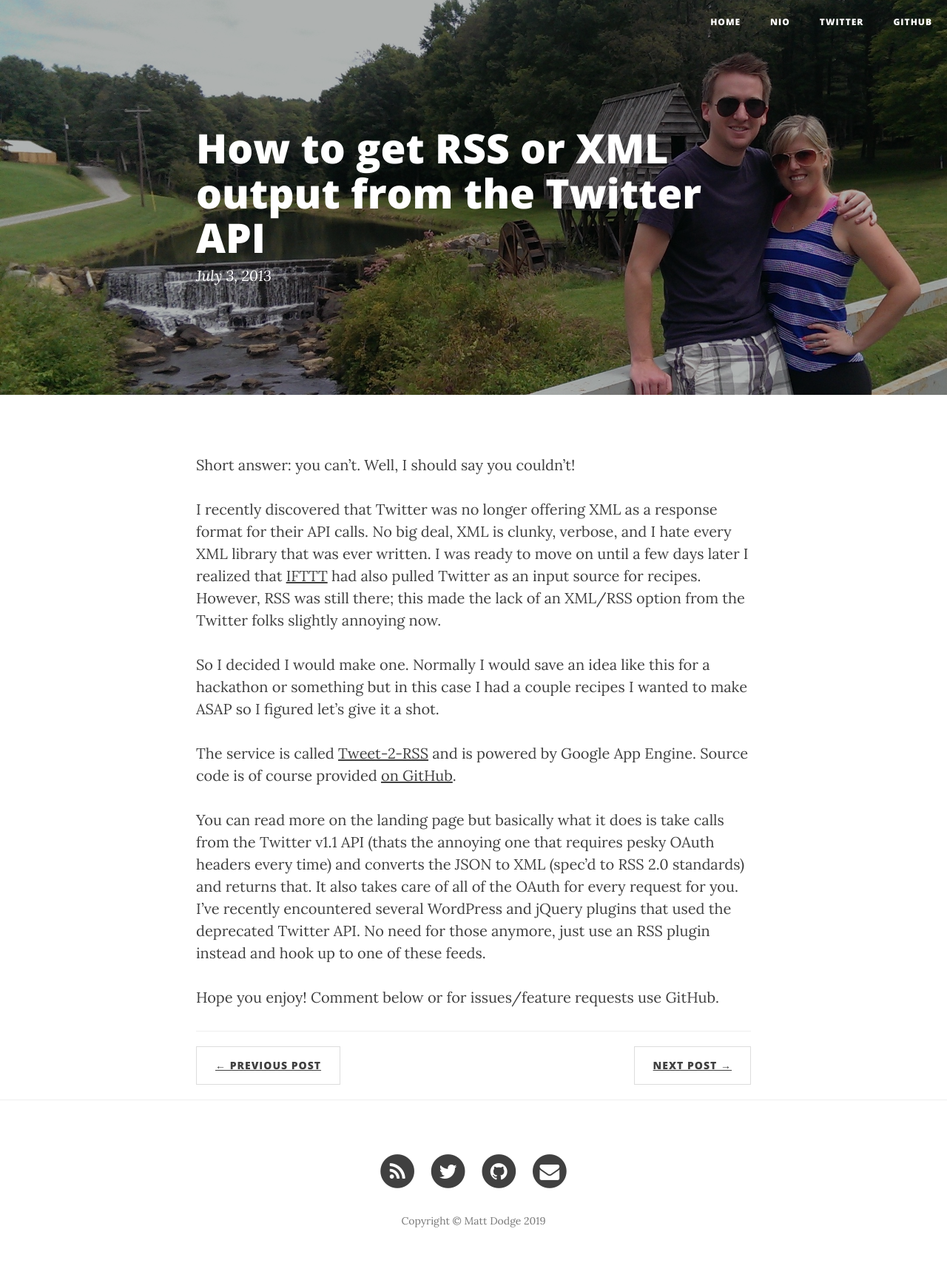
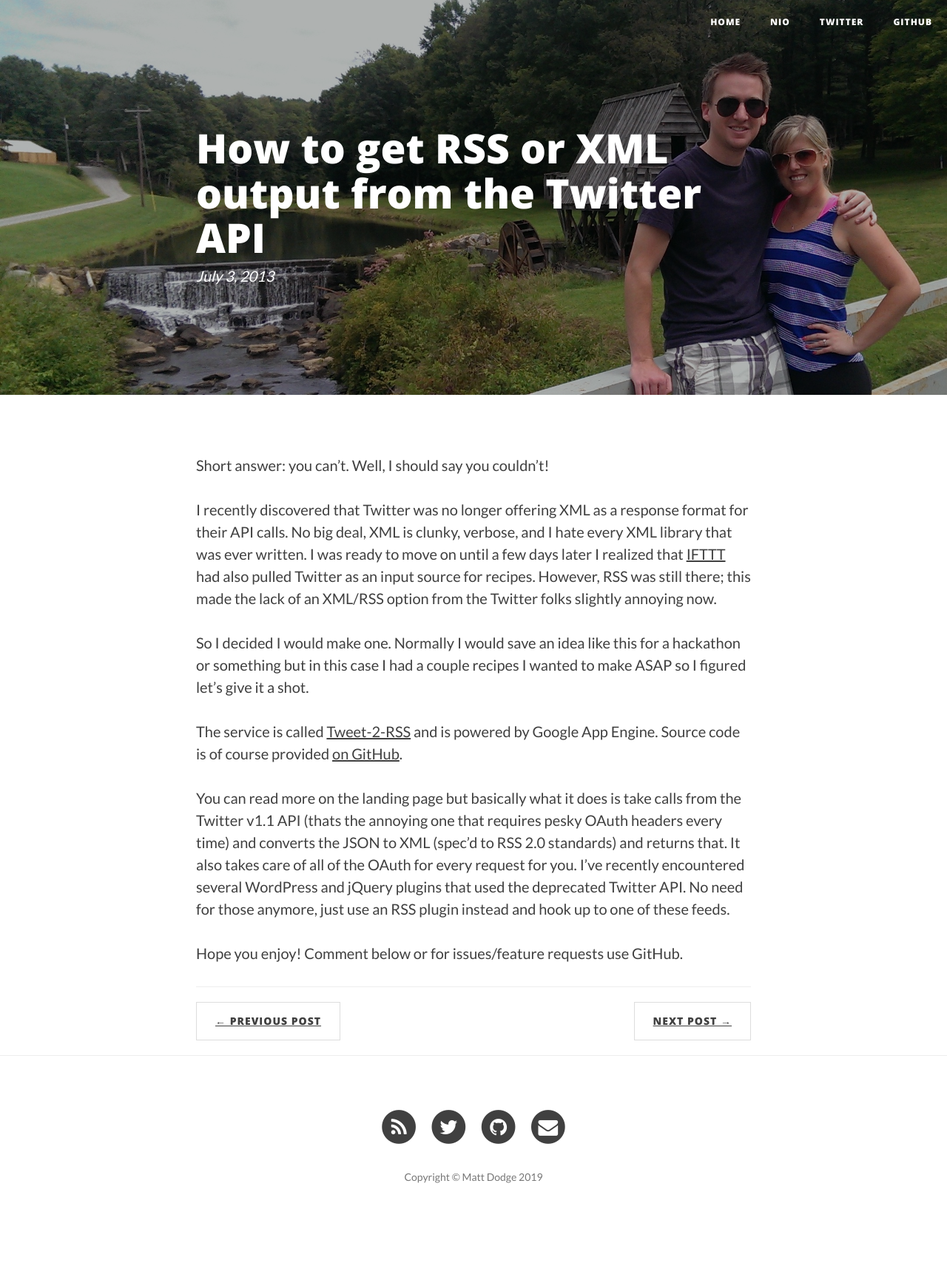
Before and after one commit to mattdodge/.codes, a Jekyll site: the page built from _posts/2013-07-03-twitter-rss-xml.md, in a window 1280 px wide. Shown: the whole page at 74% size. Built offline with Jekyll 4.4.1, drawn with Linux system fonts in a browser that asks for light colours; nearby versions of some CDN libraries; comment, search, counter and statistics services are not loaded; after the commit the page ends 1667 px from its top, so only the background shows below that.

Commit message:
Lato font instead of Lora

```diff
--- a/_includes/head.html
+++ b/_includes/head.html
@@ -20,8 +20,7 @@
 
     <!-- Custom Fonts -->
     <link href="//maxcdn.bootstrapcdn.com/font-awesome/4.3.0/css/font-awesome.min.css" rel="stylesheet" type="text/css">
-    <link href='//fonts.googleapis.com/css?family=Lora:400,700,400italic,700italic' rel='stylesheet' type='text/css'>
-    <link href='//fonts.googleapis.com/css?family=Open+Sans:300italic,400italic,600italic,700italic,800italic,400,300,600,700,800' rel='stylesheet' type='text/css'>
+		<link href="https://fonts.googleapis.com/css?family=Lato:400,700|Open+Sans:400,800" rel="stylesheet">
 
     <!-- HTML5 Shim and Respond.js IE8 support of HTML5 elements and media queries -->
     <!-- WARNING: Respond.js doesn't work if you view the page via file:// -->
--- a/css/clean-blog.css
+++ b/css/clean-blog.css
@@ -225,7 +225,7 @@
   margin-left: 3em;
 }
 body {
-  font-family: 'Lora', 'Times New Roman', serif;
+  font-family: 'Lato', 'Times New Roman', serif;
   font-size: 20px;
   color: #404040;
 }
@@ -434,7 +434,7 @@
   font-weight: 600;
 }
 .intro-header .post-heading .meta {
-  font-family: 'Lora', 'Times New Roman', serif;
+  font-family: 'Lato', 'Times New Roman', serif;
   font-style: italic;
   font-weight: 300;
   font-size: 20px;
--- a/less/mixins.less
+++ b/less/mixins.less
@@ -14,7 +14,7 @@
 }
 
 .serif() {
-	font-family: 'Lora', 'Times New Roman', serif;
+	font-family: 'Lato', 'Times New Roman', serif;
 }
 
 .sans-serif () {
```
Also changed, not shown: css/clean-blog.min.css.
